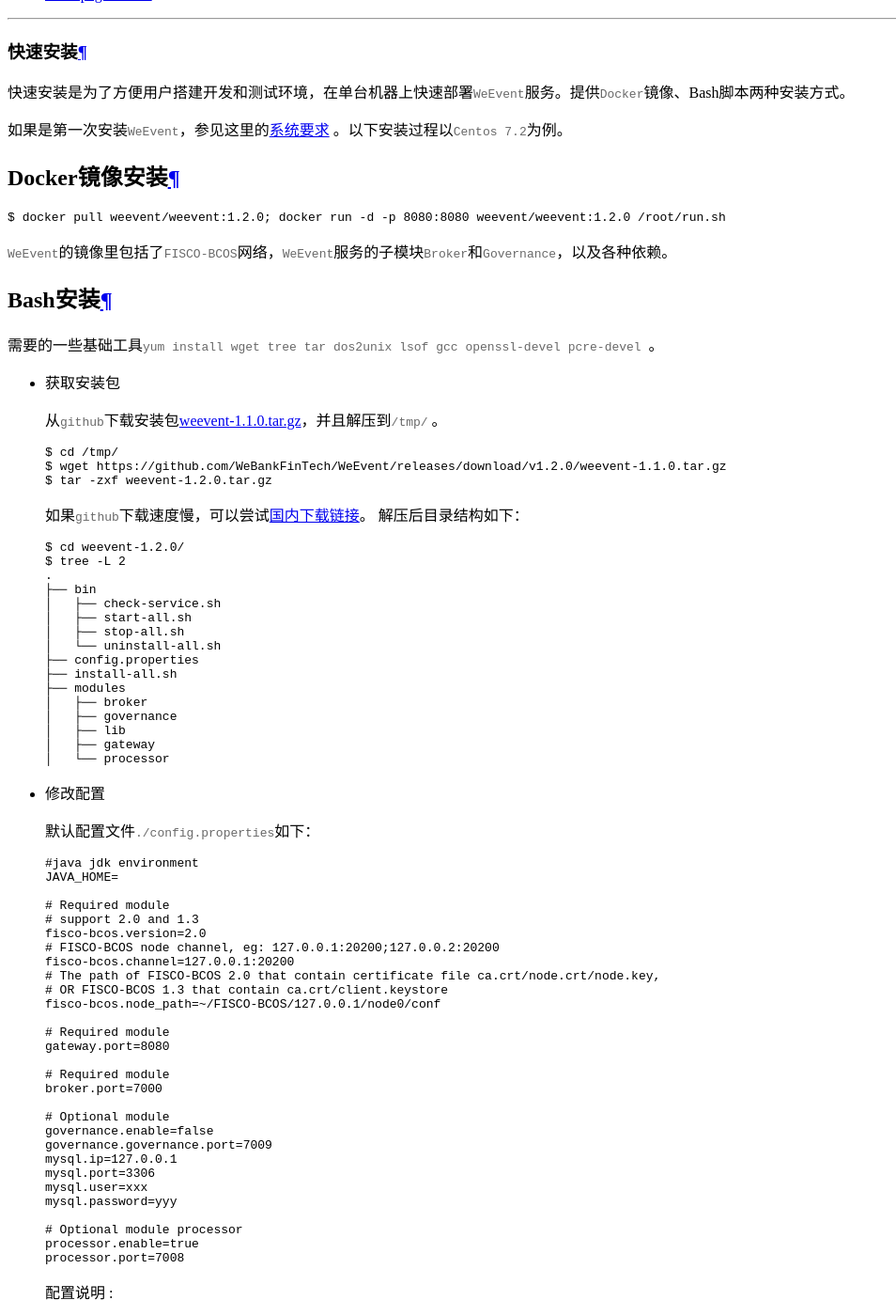
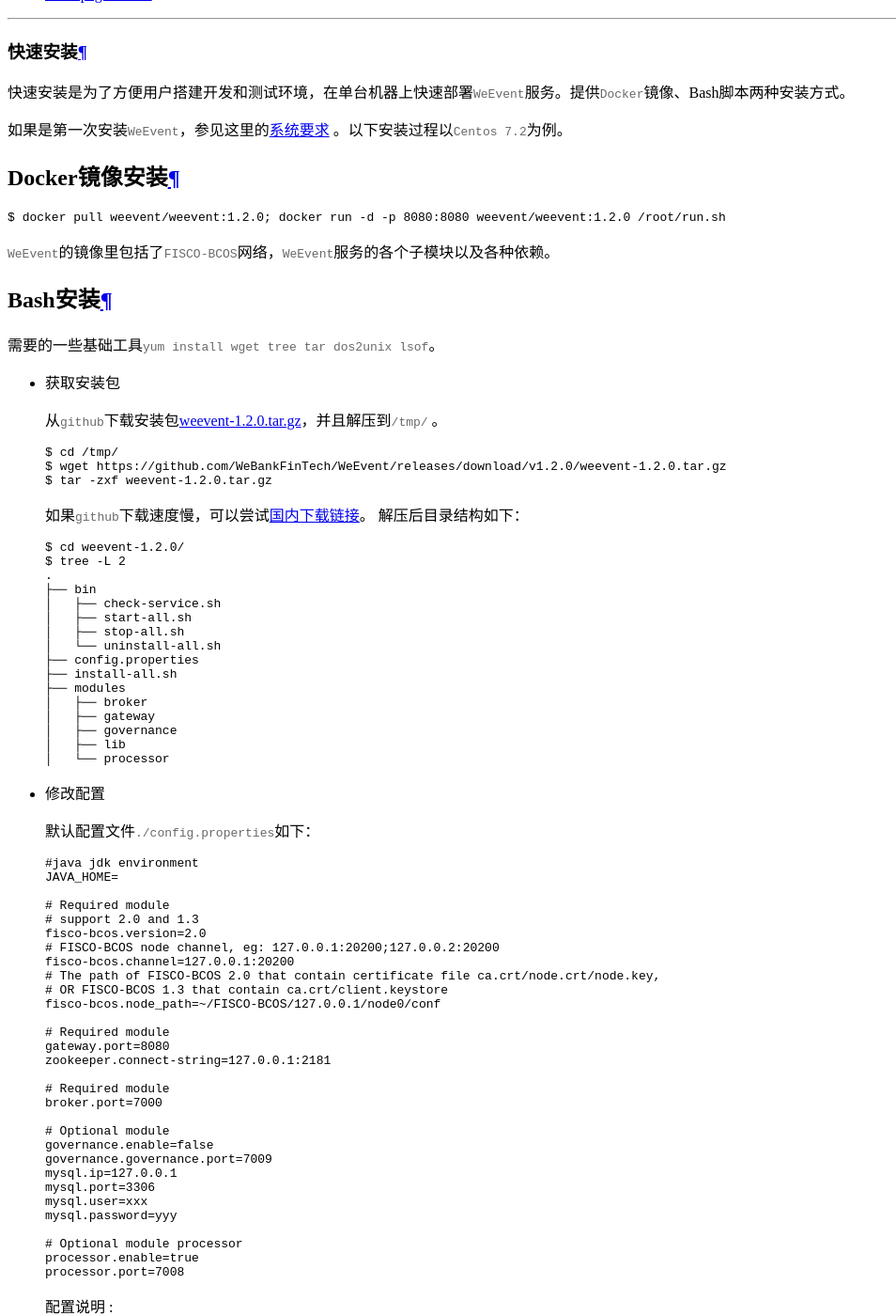
Before and after one commit to WeBankBlockchain/WeEvent-docs, a Sphinx documentation site: the page built from docs/install/quickinstall.md, in a window 1280 px wide and 1400 px high, scrolled down 524 px. Shown: the whole window at 94% size, without its empty margins (0-954 px from the left). Built offline with Sphinx 7.4.7 and the Read the Docs theme 2.0.0, drawn with Linux system fonts in a browser that asks for light colours; some of the changed text lies outside the part shown.

Commit message:
remove gcc (#129)

````diff
--- a/docs/install/quickinstall.md
+++ b/docs/install/quickinstall.md
@@ -10,20 +10,20 @@
   $ docker pull weevent/weevent:1.2.0; docker run -d -p 8080:8080 weevent/weevent:1.2.0 /root/run.sh
   ```
 
-  `WeEvent`的镜像里包括了`FISCO-BCOS`网络，`WeEvent`服务的子模块`Broker`和`Governance`，以及各种依赖。
+  `WeEvent`的镜像里包括了`FISCO-BCOS`网络，`WeEvent`服务的各个子模块以及各种依赖。
 
 
 ### Bash安装
 
-需要的一些基础工具`yum install wget tree tar dos2unix lsof gcc openssl-devel pcre-devel `。
+需要的一些基础工具`yum install wget tree tar dos2unix lsof`。
 
 - 获取安装包
 
-  从`github`下载安装包[weevent-1.1.0.tar.gz](https://github.com/WeBankFinTech/WeEvent/releases/download/v1.1.0/weevent-1.1.0.tar.gz)，并且解压到`/tmp/` 。
+  从`github`下载安装包[weevent-1.2.0.tar.gz](https://github.com/WeBankFinTech/WeEvent/releases/download/v1.1.0/weevent-1.2.0.tar.gz)，并且解压到`/tmp/` 。
 
   ```shell
   $ cd /tmp/
-  $ wget https://github.com/WeBankFinTech/WeEvent/releases/download/v1.2.0/weevent-1.1.0.tar.gz
+  $ wget https://github.com/WeBankFinTech/WeEvent/releases/download/v1.2.0/weevent-1.2.0.tar.gz
   $ tar -zxf weevent-1.2.0.tar.gz
   ```
 
@@ -43,9 +43,9 @@
   ├── install-all.sh
   ├── modules
   │   ├── broker
+  │   ├── gateway
   │   ├── governance
   │   ├── lib
-  │   ├── gateway
   │   └── processor
   ```
 
@@ -68,6 +68,7 @@
 
   # Required module
   gateway.port=8080
+  zookeeper.connect-string=127.0.0.1:2181
 
   # Required module
   broker.port=7000
````
Also changed, not shown: other parts of docs/install/quickinstall.md (+1 -1 lines).
